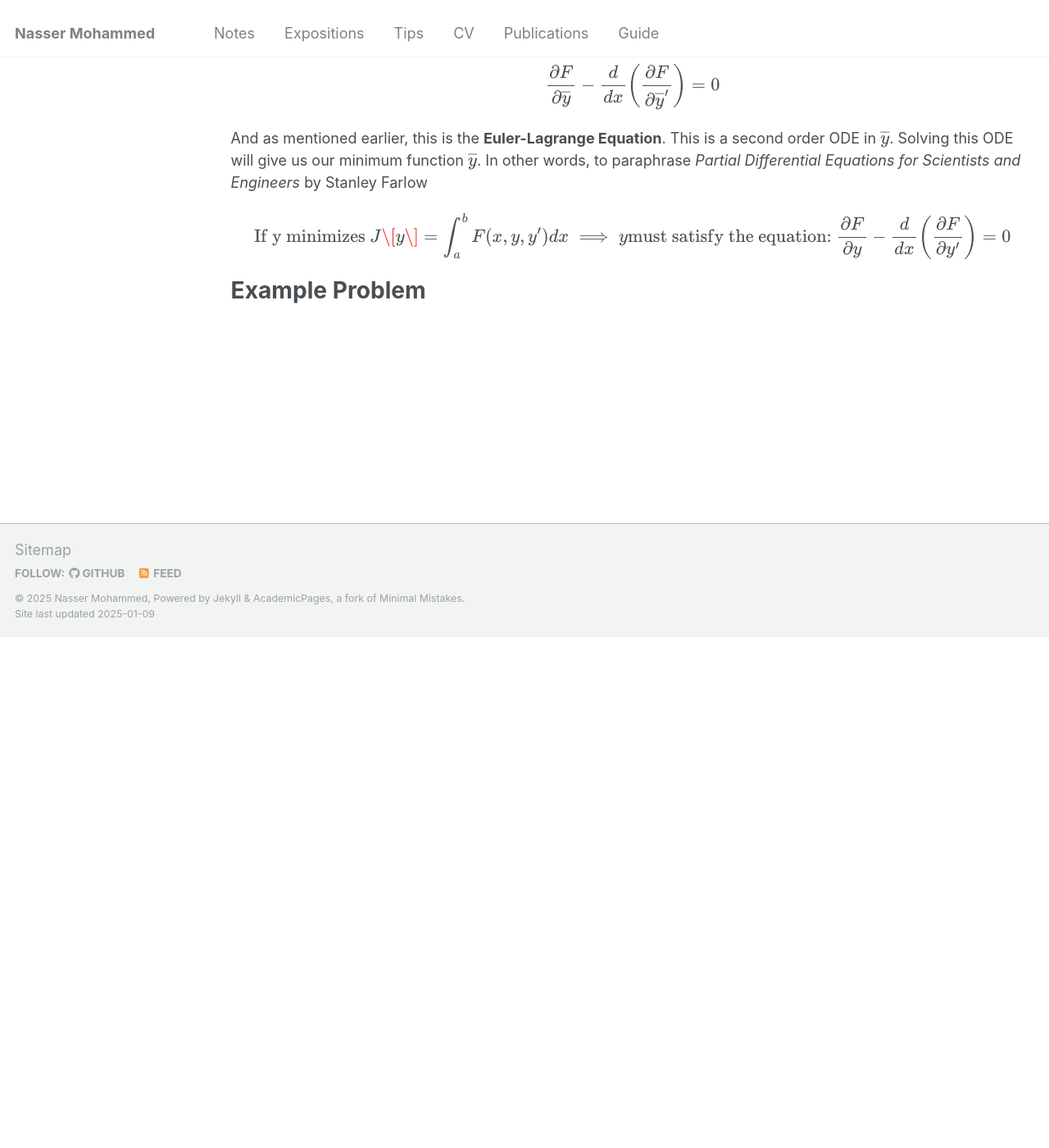
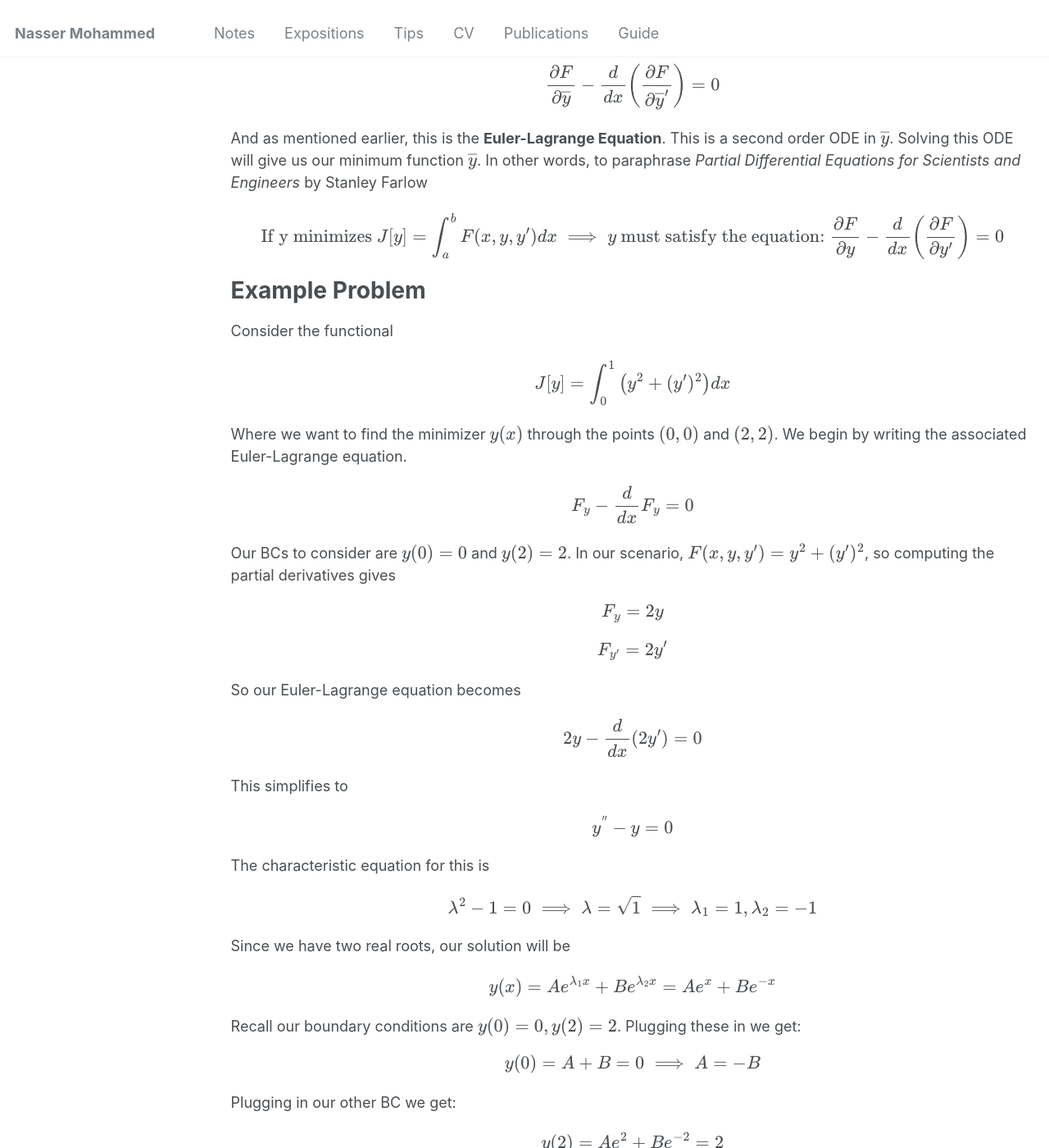
Before and after one commit to Nasser-Mohammed/Nasser-Mohammed.github.io, a Jekyll site: the page built from _pages/notes/pde/variational-calc.md, in a window 1280 px wide and 1400 px high, scrolled down 2358 px. Shown: the whole window at 82% size. Built offline with Jekyll 4.4.1, drawn with Linux system fonts in a browser that asks for light colours; before the commit the page ends 3134 px from its top, so only the background shows below that; some of the changed text lies outside the part shown.

Commit message:
Update variational-calc.md

```diff
--- a/_pages/notes/pde/variational-calc.md
+++ b/_pages/notes/pde/variational-calc.md
@@ -43,7 +43,7 @@ And as mentioned earlier, this is the **Euler-Lagrange Equation**. This is a sec
 
 <div style="text-align: center;">
 $$
-\text{If y minimizes } J\[y\] = \int_a^bF(x,y,y')dx \implies y \text{must satisfy the equation: } \\
+\text{If y minimizes } J[y] = \int_a^bF(x,y,y')dx \implies y \text{ must satisfy the equation: } \\
 \frac{\partial F}{\partial y} - \frac{d}{dx}\left(\frac{\partial F}{\partial y'}\right) = 0
 $$
 </div>
@@ -51,3 +51,28 @@ $$
 
 Example Problem
 ===
+Consider the functional
+\\[J\[y\] = \int_0^1\left(y^2+(y')^2\right)dx\\]
+Where we want to find the minimizer \\(y(x)\\) through the points \\((0,0)\\) and \\((2,2)\\). We begin by writing the associated Euler-Lagrange equation.
+\\[F_y - \frac{d}{dx}F_y = 0\\]
+Our BCs to consider are \\(y(0) = 0\\) and \\(y(2) = 2\\). In our scenario, \\(F(x,y,y') = y^2 + (y')^2\\), so computing the partial derivatives gives
+\\[F_y = 2y\\]
+\\[F_{y'} = 2y'\\]
+So our Euler-Lagrange equation becomes
+\\[2y - \frac{d}{dx}(2y') = 0\\]
+This simplifies to
+\\[y^{\''} - y = 0\\]
+The characteristic equation for this is
+\\[\lambda^2 - 1 = 0 \implies \lambda = \sqrt{1} \implies \lambda_1 = 1, \lambda_2 = -1\\]
+Since we have two real roots, our solution will be
+\\[y(x) = Ae^{\lambda_1 x} + Be^{\lambda_2 x} = Ae^{x} + Be^{-x}\\]
+Recall our boundary conditions are \\(y(0) = 0, y(2) = 2\\). Plugging these in we get:
+\\[y(0) = A + B = 0 \implies A = - B\\]
+Plugging in our other BC we get:
+\\[y(2) = Ae^{2} + Be^{-2} = 2\\]
+Substituting \\(-B\\) in for \\(A\\) yields:
+\\[-Be^{2} + Be{-2} = 2 \implies B = \frac{2}{-e^{2}+e^{-2}} \approx -0.28 \implies B = -0.28\\]
+Since we know \\(A = -B\\), we have our final solution
+\\[y(x) = 0.28e^{x} - 0.28e^{-x}\\]
+This function minimizes the functional:
+\\[J\[y\] = \int_0^1\left(y^2+(y')^2\right)dx\\]
```
